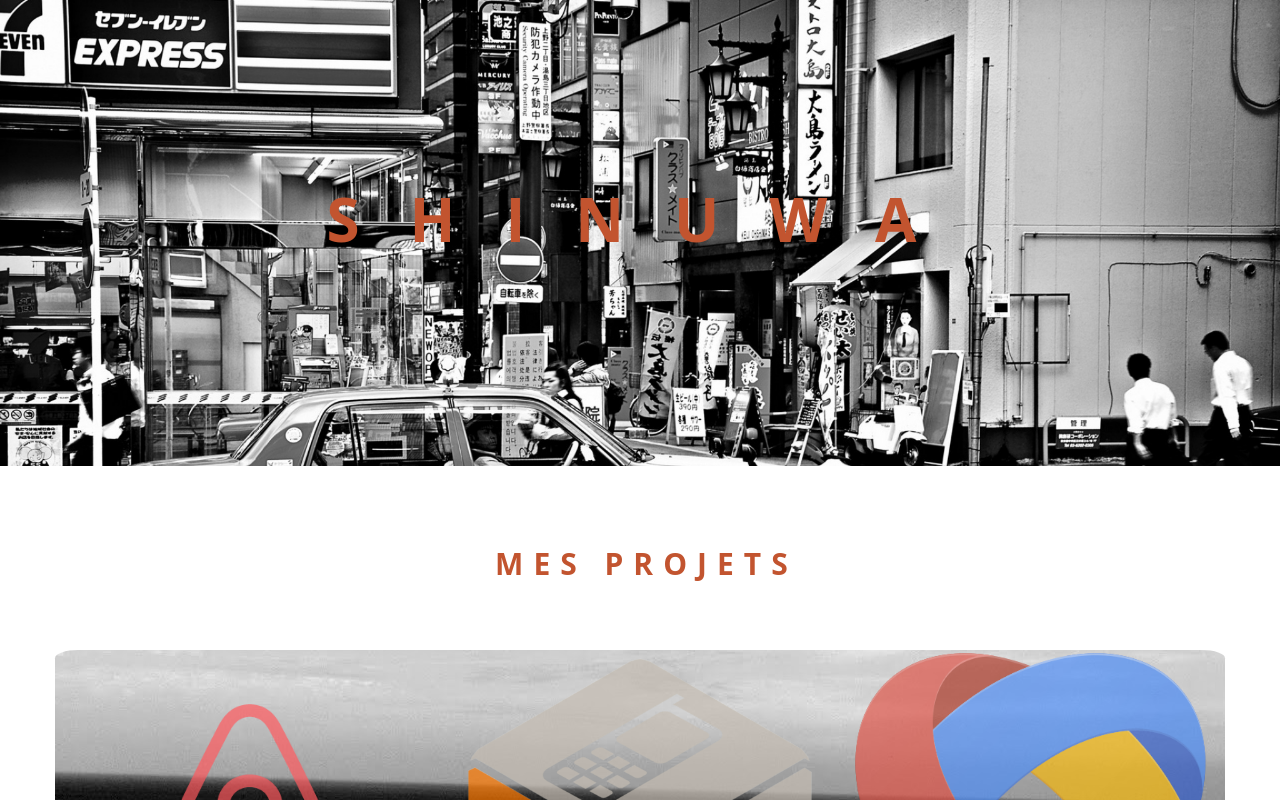
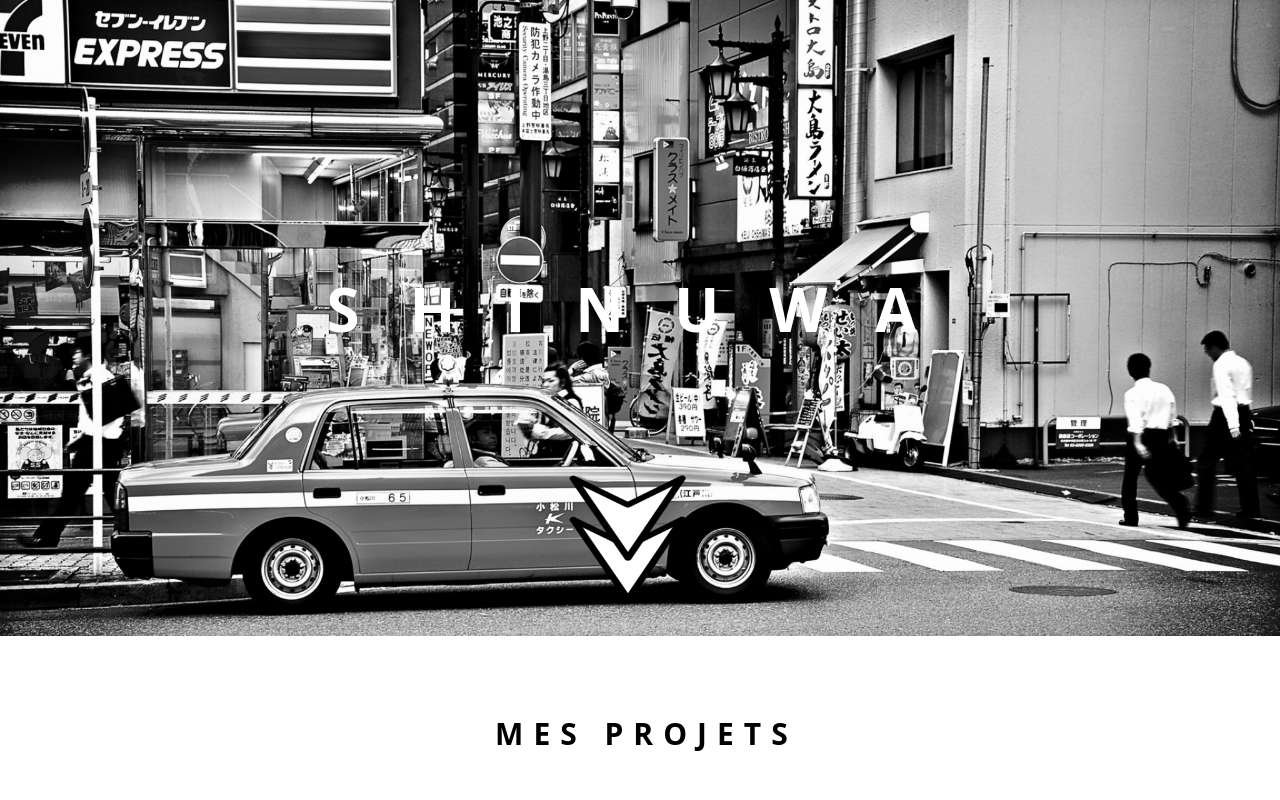
Before and after one commit to Shinuwa6/PORTFOLIO, a plain HTML site: page accueil.html in a window 1280 px wide. Shown: the top 800 px of the page. Drawn offline with Linux system fonts and the light colour scheme.

Commit message:
SOON END

```diff
--- a/css/main.css
+++ b/css/main.css
@@ -1,10 +1,10 @@
 .bg-header {
-    background: url("../img/magi.jpg");
-    padding: 13%;
+    background: url("../img/magi2.jpg");
+    padding: 20%;
     background-size: cover;
 }
 .white {
-    color: #C2542F;
+    color: white;
     text-align: center;
     font-size: 60px;
     font-family: 'Open Sans', sans-serif;
@@ -14,7 +14,7 @@
     margin-bottom: 5%;
 }
 section p {
-    color: #C2542F;
+    color: black;
     text-align: center;
     font-size: 30px;
     font-family: 'Open Sans', sans-serif;
@@ -38,7 +38,6 @@ section p {
     transition: 0.5s;
 }
 .mp {
-    background: url(../img/jap.jpg);
     border-radius: 2%;
     background-size: cover;
     border-radius: 30%;
```
Also changed, not shown: accueil.html (+1 -0 lines), img/magi2.jpg (added).
